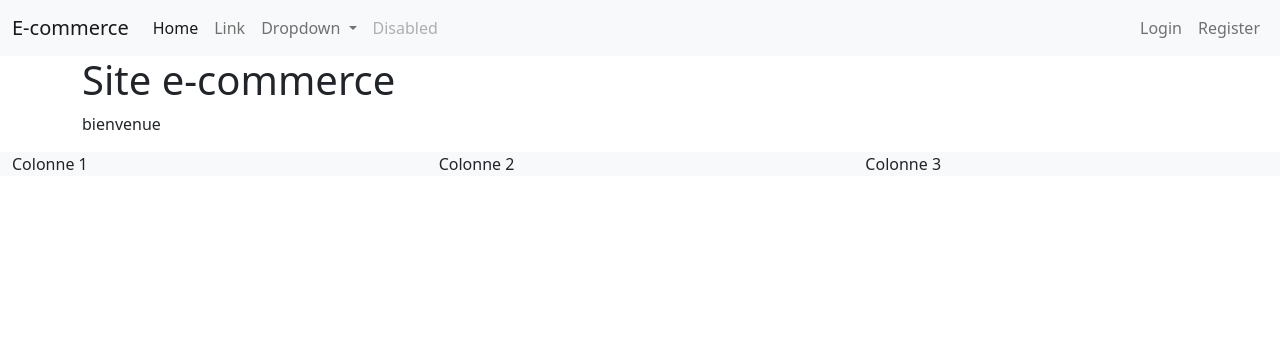
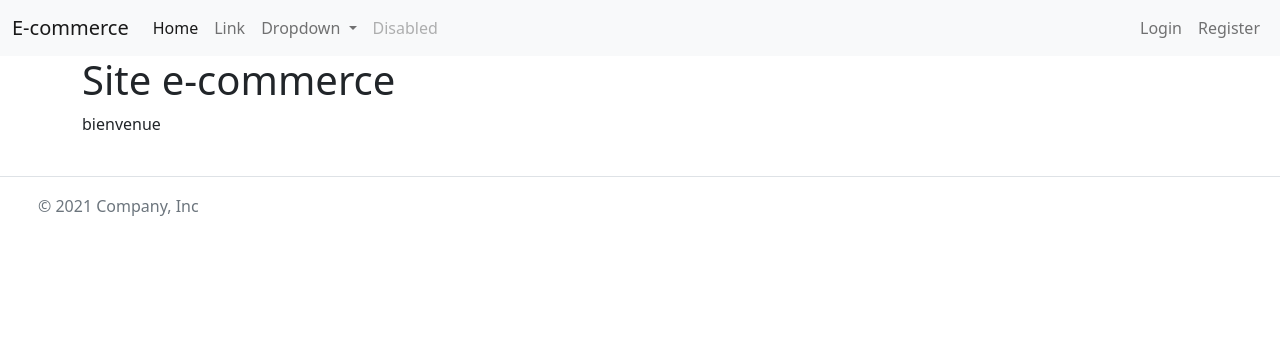
Before and after one commit to LaouinaMed/AppEcomerce_symfony, a Symfony app: template templates/main/index.html.twig in a window 1280 px wide. Shown: the top 356 px of the page. Run offline with Twig, Linux system fonts and the light colour scheme; the template is opened without the code that fills it, so the values that code supplies are empty; some libraries are stand-ins or nearby versions.

Commit message:
new footer

```diff
--- a/templates/_partials/_footer.html.twig
+++ b/templates/_partials/_footer.html.twig
@@ -1,13 +1,14 @@
-<footer class="container-fluid bg-light">
-    <div class="row">
-        <section class="col">
-            Colonne 1
-        </section>
-        <section class="col">
-            Colonne 2
-        </section>
-        <section class="col">
-            Colonne 3
-        </section>
+<footer class="d-flex flex-wrap justify-content-between align-items-center py-3 my-4 border-top">
+    <div class="col-md-4 d-flex align-items-center">
+      <a href="/" class="mb-3 me-2 mb-md-0 text-muted text-decoration-none lh-1">
+        <svg class="bi" width="30" height="24"><use xlink:href="#bootstrap"></use></svg>
+      </a>
+      <span class="text-muted">© 2021 Company, Inc</span>
     </div>
-</footer>
+
+    <ul class="nav col-md-4 justify-content-end list-unstyled d-flex">
+      <li class="ms-3"><a class="text-muted" href="#"><svg class="bi" width="24" height="24"><use xlink:href="#twitter"></use></svg></a></li>
+      <li class="ms-3"><a class="text-muted" href="#"><svg class="bi" width="24" height="24"><use xlink:href="#instagram"></use></svg></a></li>
+      <li class="ms-3"><a class="text-muted" href="#"><svg class="bi" width="24" height="24"><use xlink:href="#facebook"></use></svg></a></li>
+    </ul>
+  </footer>
```
Also changed, not shown: src/Controller/CategoryController.php (line endings or trailing spaces).
